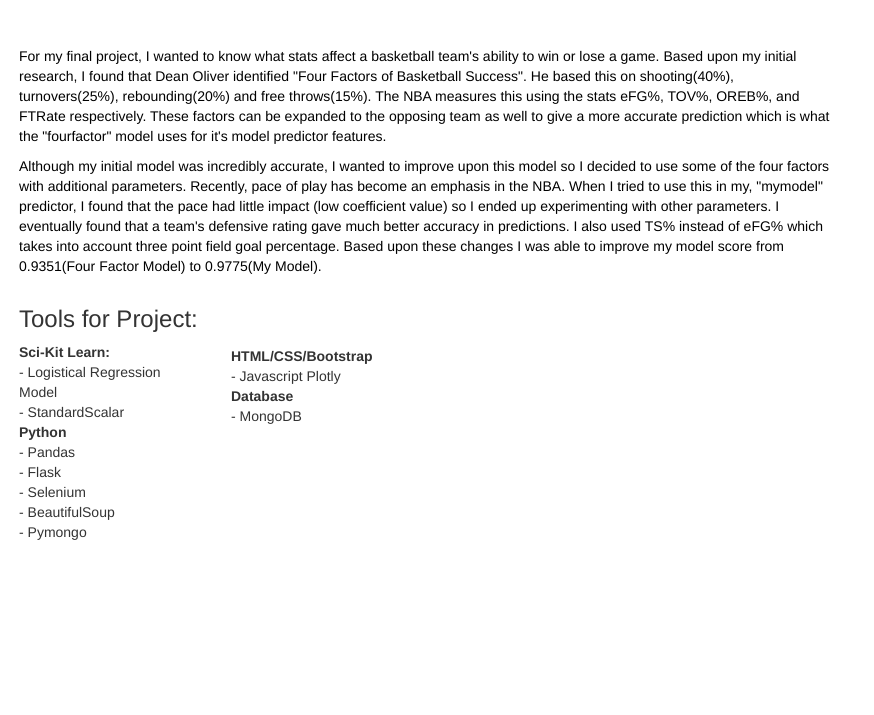
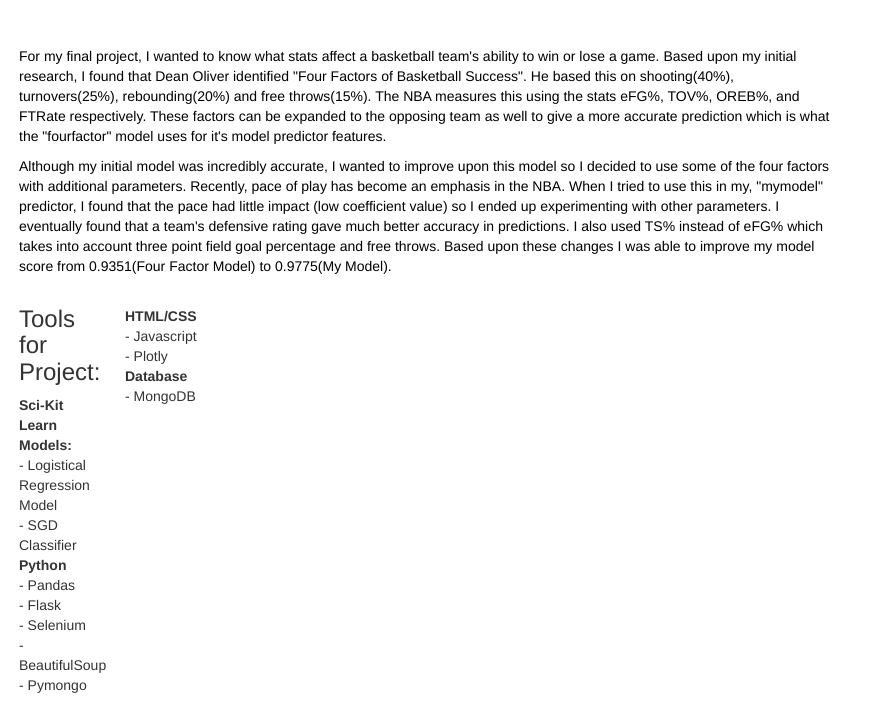
Before and after one commit to charlehl/project-three-nba-predict, a Flask app: page / in a window 1280 px wide. Shown: the part 626-1341 px from the top of the page, without its empty margins (0-874 px from the left). Before the commit the page ends 1166 px from the top, so only its background shows below. Run offline with Flask 2, Linux system fonts and the light colour scheme; data that the repository does not hold is empty; parts of the project's set-up code (start-up, migrations or seed data) failed here and were passed over; some libraries are stand-ins or nearby versions.

Commit message:
updating homepage slightly

```diff
--- a/nba_flask_app/templates/index.html
+++ b/nba_flask_app/templates/index.html
@@ -45,8 +45,8 @@
            the four factors with additional parameters. Recently, pace of play has become an emphasis in the NBA.  When I tried
            to use this in my, "mymodel" predictor, I found that the pace had little impact (low coefficient value) so I ended up
            experimenting with other parameters.  I eventually found that a team's defensive rating gave much better accuracy in
-           predictions.  I also used TS% instead of eFG% which takes into account three point field goal percentage.  Based upon
-           these changes I was able to improve my model score from 0.9351(Four Factor Model) to 0.9775(My Model).
+           predictions.  I also used TS% instead of eFG% which takes into account three point field goal percentage and free throws.
+           Based upon these changes I was able to improve my model score from 0.9351(Four Factor Model) to 0.9775(My Model).
         </p>
       </div>
       <div class="col-md-4" style="text-align: left; color:black;">
@@ -59,12 +59,12 @@
         </div>
     </div>
     <div class="row">
-      <div class="col-md-2">
+      <div class="col-md-1">
         <h3>Tools for Project:</h3>
         <dl>
-          <dt>Sci-Kit Learn:</dt>
+          <dt>Sci-Kit Learn Models:</dt>
           <dd>- Logistical Regression Model</dd>
-          <dd>- StandardScalar</dd>
+          <dd>- SGD Classifier</dd>
           <dt>Python</dt>
           <dd>- Pandas</dd>
           <dd>- Flask</dd>
@@ -73,10 +73,11 @@
           <dd>- Pymongo</dd>
         </dl>
       </div>
-      <div class="col-md-2">
-        <br><br><br>
-        <dt>HTML/CSS/Bootstrap</dt>
-        <dd>- Javascript Plotly</dt>
+      <div class="col-md-1">
+        <br>
+        <dt>HTML/CSS</dt>
+        <dd>- Javascript</dd>
+        <dd>- Plotly</dd>
         <dt>Database</dt>
         <dd>- MongoDB</dd>
       </div>
```
